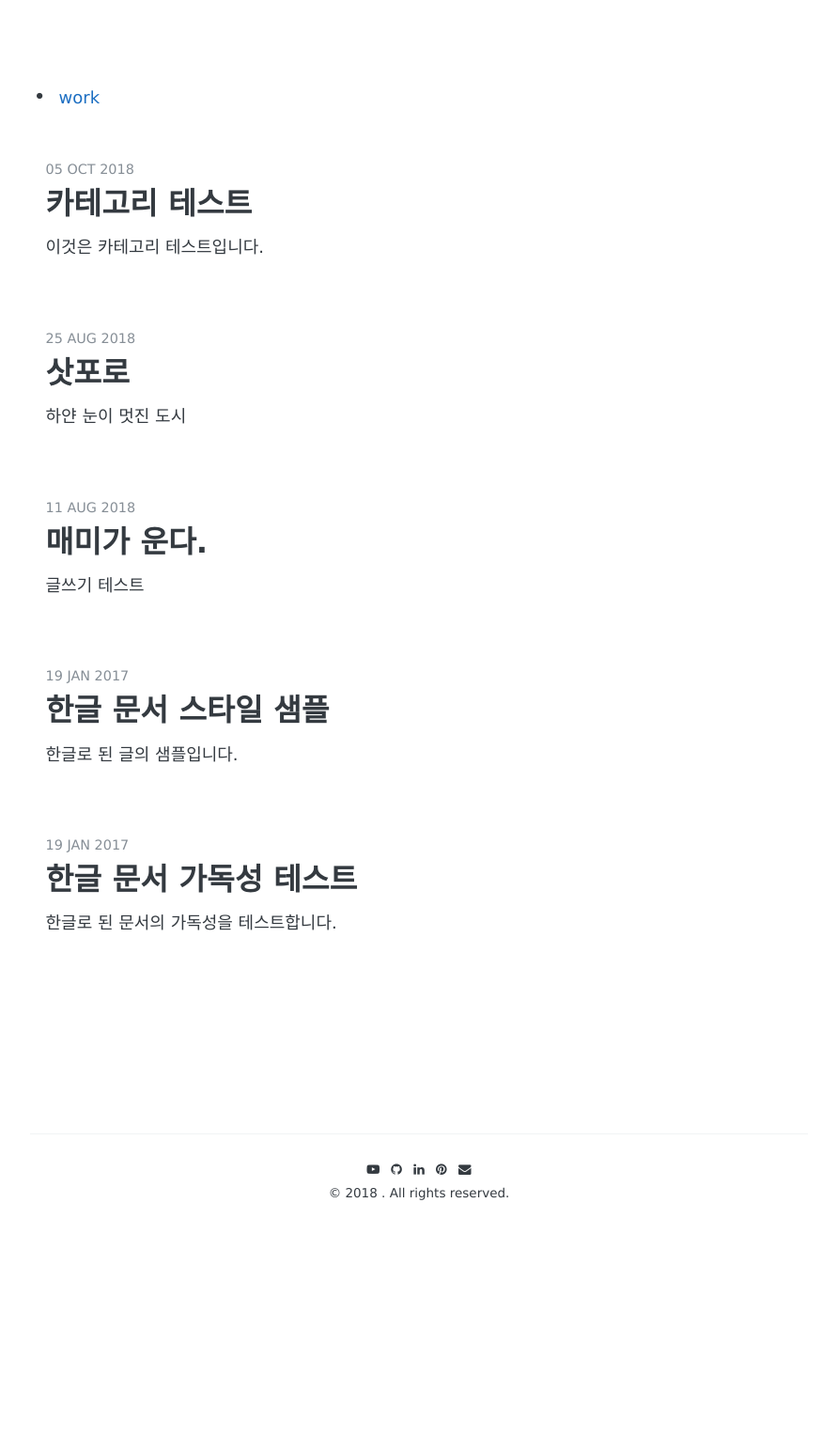
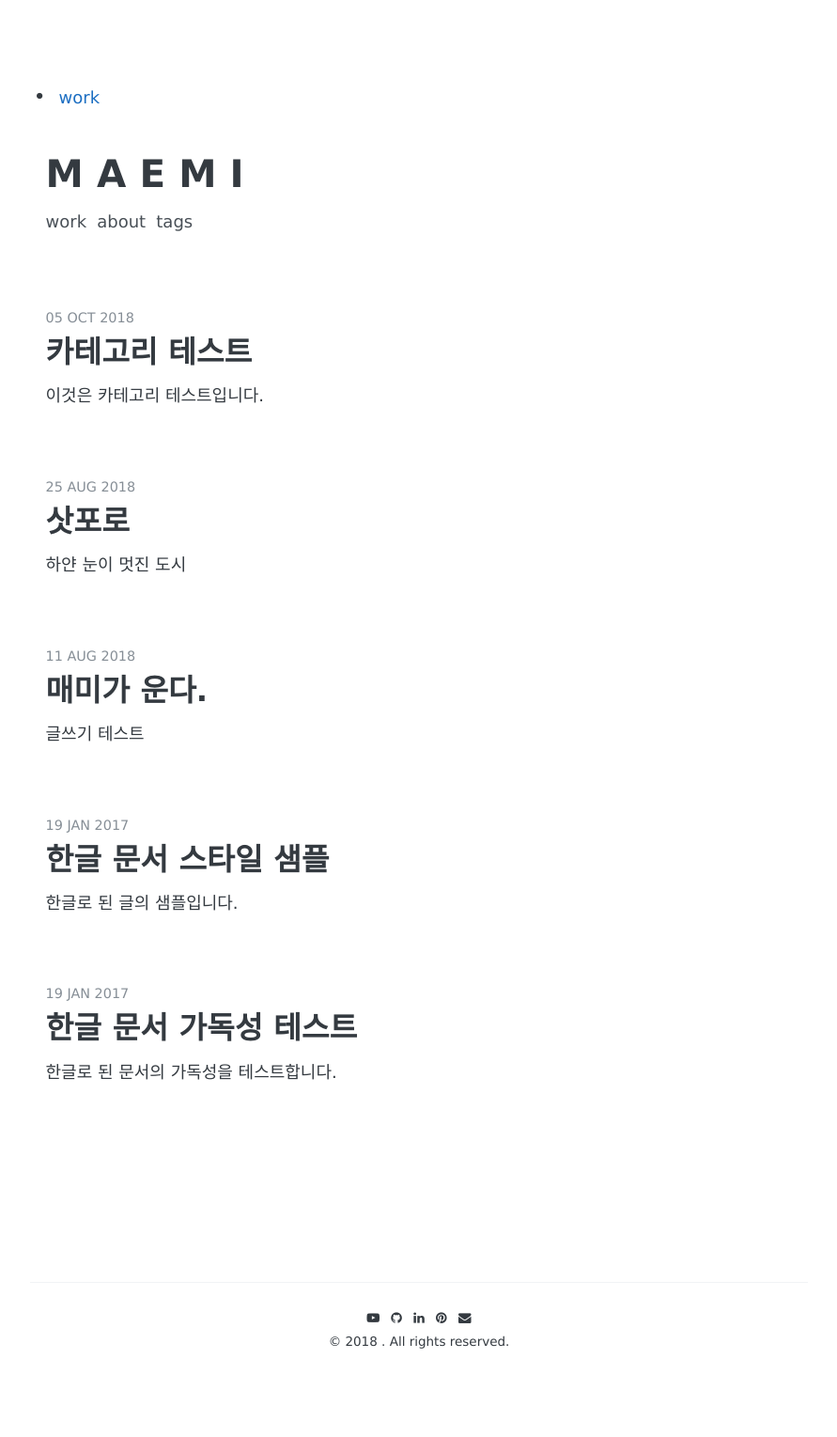
Before and after one commit to maeeemi/maeeemi.github.io, a Jekyll site: the page built from index.html, in a window 1280 px wide. Shown: the whole page at 94% size, without its empty margins (194-1085 px from the left). Built offline with Jekyll 4.4.1, drawn with Linux system fonts in a browser that asks for light colours; some web fonts are replaced; the list of posts is cut into pages by our own code; before the commit the page ends 1371 px from its top, so only the background shows below that.

Commit message:
카테고리 테스트

```diff
--- a/index.html
+++ b/index.html
@@ -14,6 +14,22 @@ layout: default
         {% endif %}
       {% endif %}
     {% endfor %}
+
+    <header class="header">
+  <div class="header-title">
+    <a href="{{ site.url }}{{ site.baseurl }}">{{ site.name }}</a>
+  </div>
+  <nav class="header-nav">
+    {% for nav in site.nav %}
+    {% if nav.url contains 'http://' or nav.url contains 'https://' %}
+    <a href="{{ nav.url }}">{{ nav.name }}</a>
+    {% else %}
+    <a href="{{ nav.url | prepend: site.baseurl }}">{{ nav.name }}</a>
+    {% endif %}
+    {% endfor %}
+  </nav>
+</header>
+
 
 </ul>
 </header>
```
